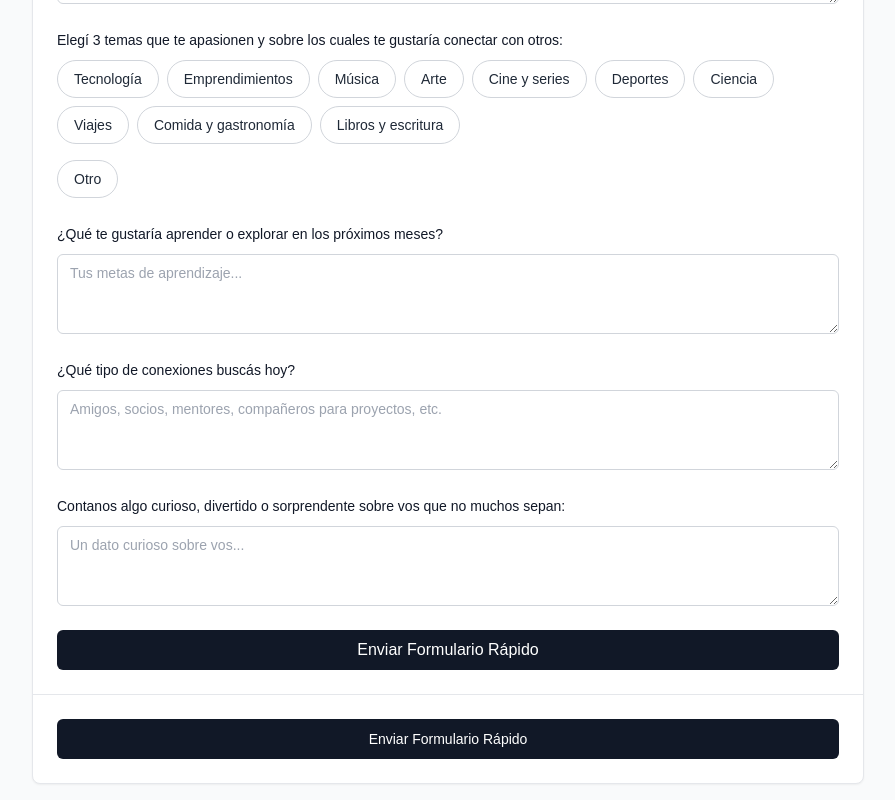
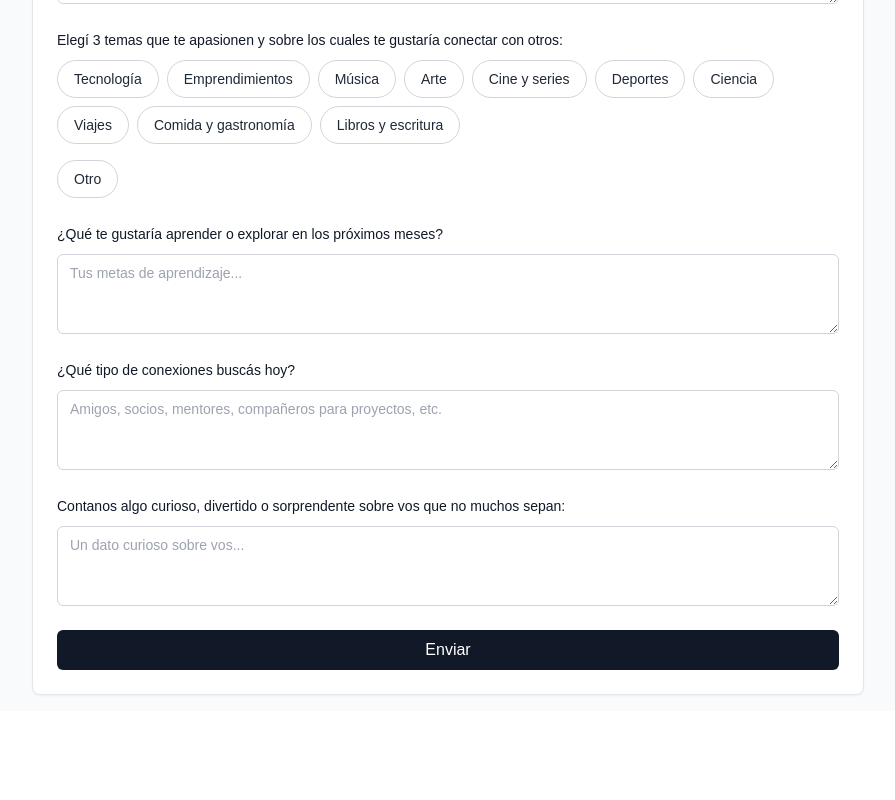
Before and after one commit to florianreyes/shipba-rag, a Next.js app: page /form in a window 1280 px wide. Shown: the part 1060-1860 px from the top of the page, without its empty margins (192-1087 px from the left). After the commit the page ends 1771 px from the top, so only its background shows below. Built offline with nearby package versions, Linux system fonts and the light colour scheme; no server answers; what drizzle-zod would draw is missing.

Commit message:
Update form ui

```diff
--- a/app/(preview)/form/page.tsx
+++ b/app/(preview)/form/page.tsx
@@ -82,13 +82,6 @@ export default function Home() {
               </TabsContent>
             </Tabs>
           </CardContent>
-          <CardFooter className={`border-t ${darkMode ? "border-gray-800" : "border-gray-200"} pt-6`}>
-            <Button
-              className={`w-full ${darkMode ? "bg-white text-black hover:bg-gray-200" : "bg-gray-900 text-white hover:bg-gray-800"} transition-all duration-200`}
-            >
-              {formType === "short" ? "Enviar Formulario Rápido" : "Enviar Perfil Completo"}
-            </Button>
-          </CardFooter>
         </Card>
       </div>
     </main>
--- a/components/long-form.tsx
+++ b/components/long-form.tsx
@@ -369,7 +369,7 @@ export function LongForm({ darkMode }: { darkMode: boolean }) {
                 Enviando...
               </>
             ) : (
-              "Enviar Formulario Extendido"
+              "Enviar"
             )}
           </button>
         </div>
--- a/components/short-form.tsx
+++ b/components/short-form.tsx
@@ -353,7 +353,7 @@ export function ShortForm({ darkMode }: { darkMode: boolean }) {
                 Enviando...
               </>
             ) : (
-              "Enviar Formulario Rápido"
+              "Enviar"
             )}
           </button>
         </div>
--- a/package.json
+++ b/package.json
@@ -24,7 +24,9 @@
     "@radix-ui/react-slot": "^1.1.0",
     "@radix-ui/react-tabs": "^1.1.3",
     "@t3-oss/env-nextjs": "^0.11.1",
+    "@types/canvas-confetti": "^1.9.0",
     "ai": "^4.0.16",
+    "canvas-confetti": "^1.9.3",
     "class-variance-authority": "^0.7.1",
     "clsx": "^2.1.1",
     "drizzle-orm": "^0.38.1",
```
Also changed, not shown: 1 other file (tests, documents, lock files or other folders).
